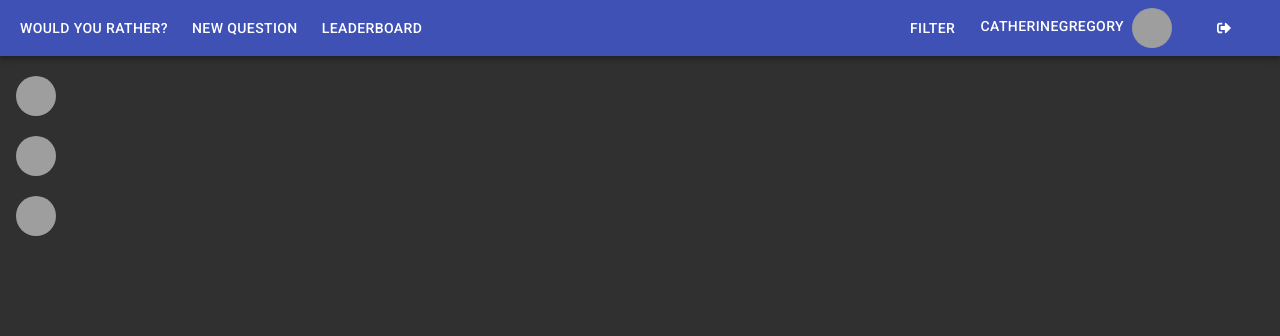
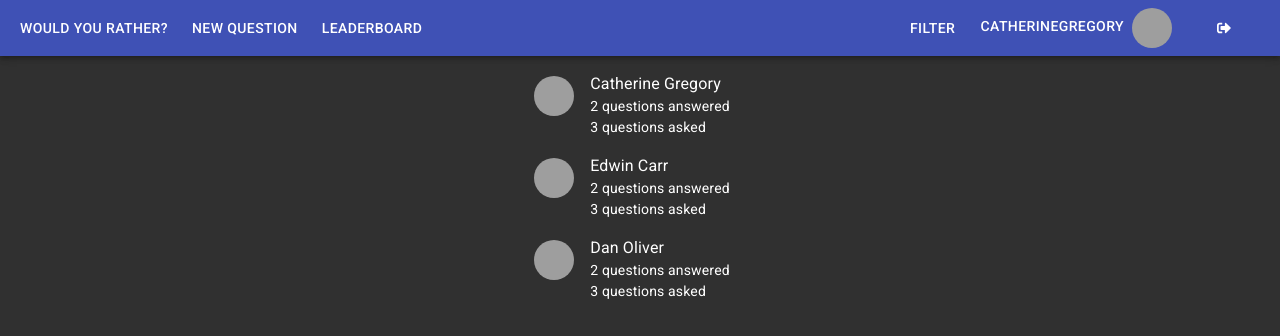
Before and after one commit to Flixbox/would-you-rather, a React (Create React App) app: page /#/leaderboard in a window 1280 px wide. Both pictures are taken after a click on the button "CATHERINE GREGORY". Shown: the top 336 px of the page. Built offline with nearby package versions, Linux system fonts and the light colour scheme; grey boxes are pictures that could not be loaded.

Commit message:
feat: added some more structure and scaffolding to the leaderboard

```diff
--- a/src/views/Leaderboard.js
+++ b/src/views/Leaderboard.js
@@ -14,9 +14,10 @@ import {
 class Leaderboard extends Component {
     render() {
         const { users } = this.props.users
+        // TODO Sort users
         console.log(users)
         return (
-            <Grid container>
+            <Grid container justify="center">
                 <List>{Object.keys(users).map(id => this.renderListItem(users[id]))}</List>
             </Grid>
         )
@@ -26,10 +27,41 @@ class Leaderboard extends Component {
         return (
             <ListItem alignItems="flex-start" key={user.id}>
                 <ListItemAvatar>
-                    <Avatar alt={user.id} src={user.avatarURL} />
+                    <Avatar alt={user.name} src={user.avatarURL} />
                 </ListItemAvatar>
+                <ListItemText
+                    primary={user.name}
+                    secondary={
+                        <Fragment>
+                            <Typography component="span">
+                                {`${this.getAnsweredQuestions(user)} questions answered`}
+                            </Typography>
+                            <Typography component="span">
+                                {`${this.getAskedQuestions(user)} questions asked`}
+                            </Typography>
+                        </Fragment>
+                    }
+                />
             </ListItem>
         )
+    }
+
+    /**
+     * Counts how many questions this user has answered.
+     *
+     * @memberof Leaderboard
+     */
+    getAnsweredQuestions = user => {
+        return 2
+    }
+
+    /**
+     * Counts how many questions this user has asked.
+     *
+     * @memberof Leaderboard
+     */
+    getAskedQuestions = user => {
+        return 3
     }
 }
 
```
